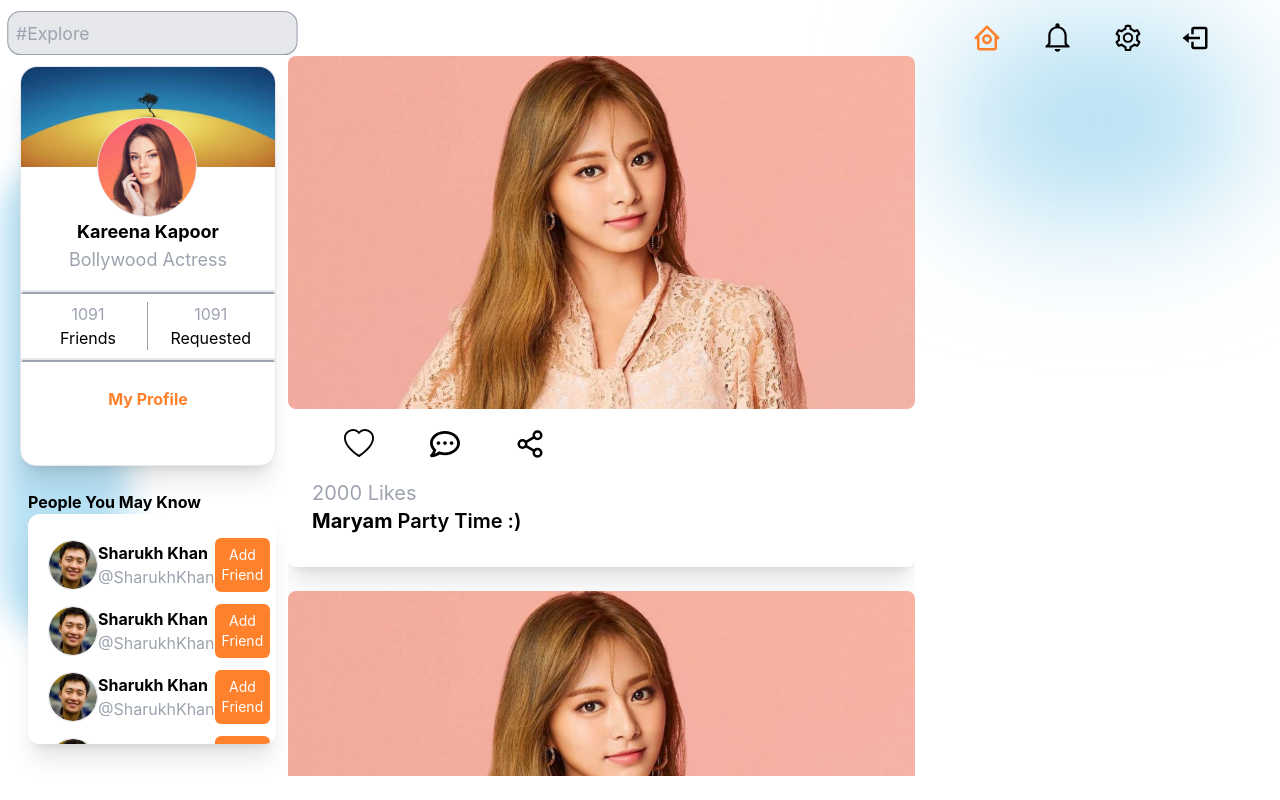
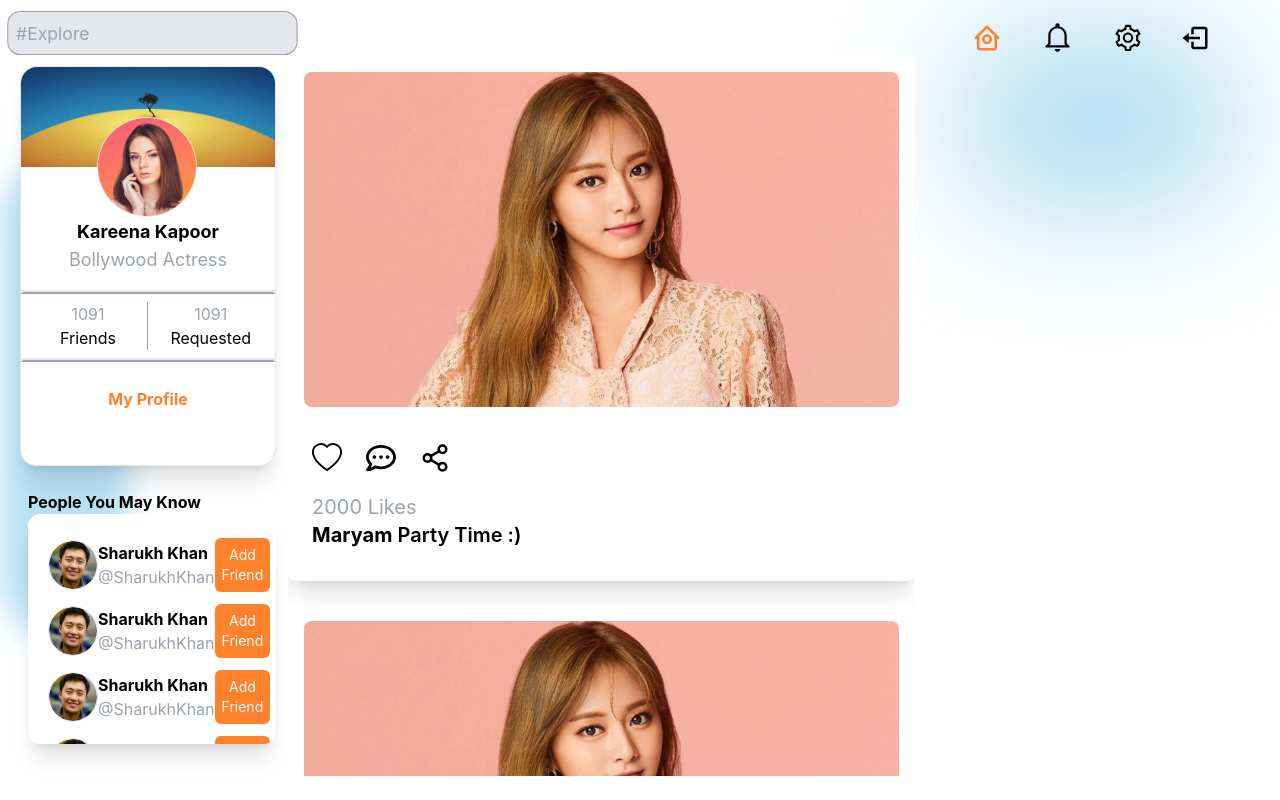
Before and after one commit to musharaf22/Social_Media_Frontend, a React (Create React App) app: page / in a window 1280 px wide. Built offline with nearby package versions, Linux system fonts and the light colour scheme.

Commit message:
making Ui better

```diff
--- a/src/pages/post/Post.tsx
+++ b/src/pages/post/Post.tsx
@@ -6,24 +6,27 @@ const Post = () => {
   const [like, setlike] = useState<boolean>(false);
   return (
     <div className="w-full rounded-lg bg-white h-auto flex flex-col shadow-xl mb-6 ">
-      <div className="image">
+      <div className="image p-4">
         <img
           src="/images/postpic2.jpg"
           alt="N/A"
           className="w-full h-auto rounded-lg"
         />
       </div>
-      <div className="icons flex w-[50%] justify-evenly my-5 ">
-        {!like && <BsHeart size={30} onClick={() => setlike(true)} />}
+      <div className="icons flex w-[50%] justify-items-start my-5 ">
+        {!like && (
+          <BsHeart className="ml-6" size={30} onClick={() => setlike(true)} />
+        )}
         {like && (
           <BsFillHeartFill
+            className="ml-6"
             size={30}
             color="#FF812C"
             onClick={() => setlike(false)}
           />
         )}
-        <FaRegCommentDots size={30} />
-        <FiShare2 size={30} />
+        <FaRegCommentDots className="ml-6" size={30} />
+        <FiShare2 className="ml-6" size={30} />
       </div>
       <div className="text ml-6 mb-8">
         <p className="text-xl text-gray-400">2000 Likes</p>
```
